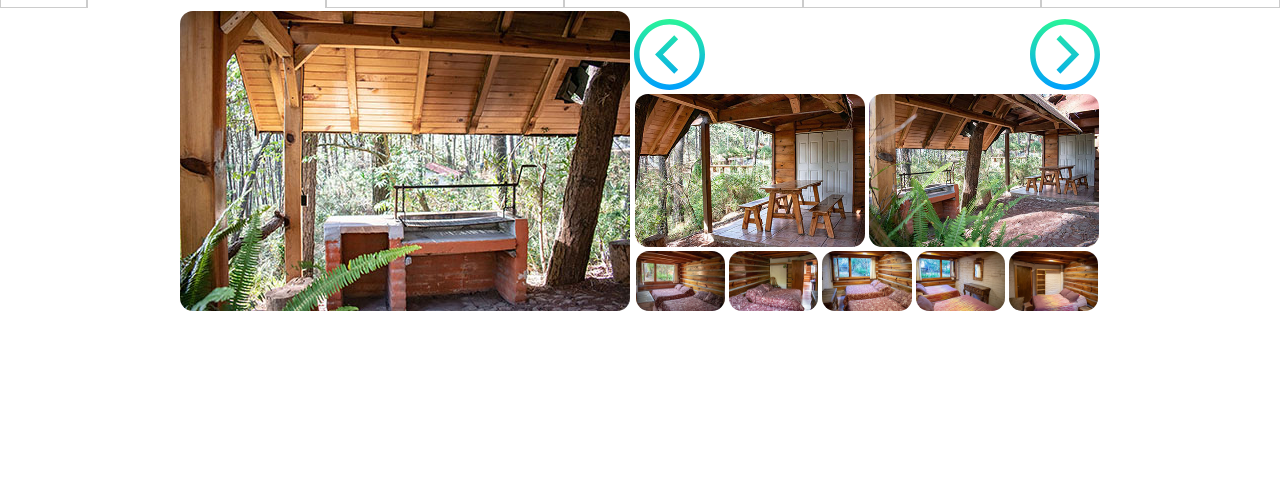
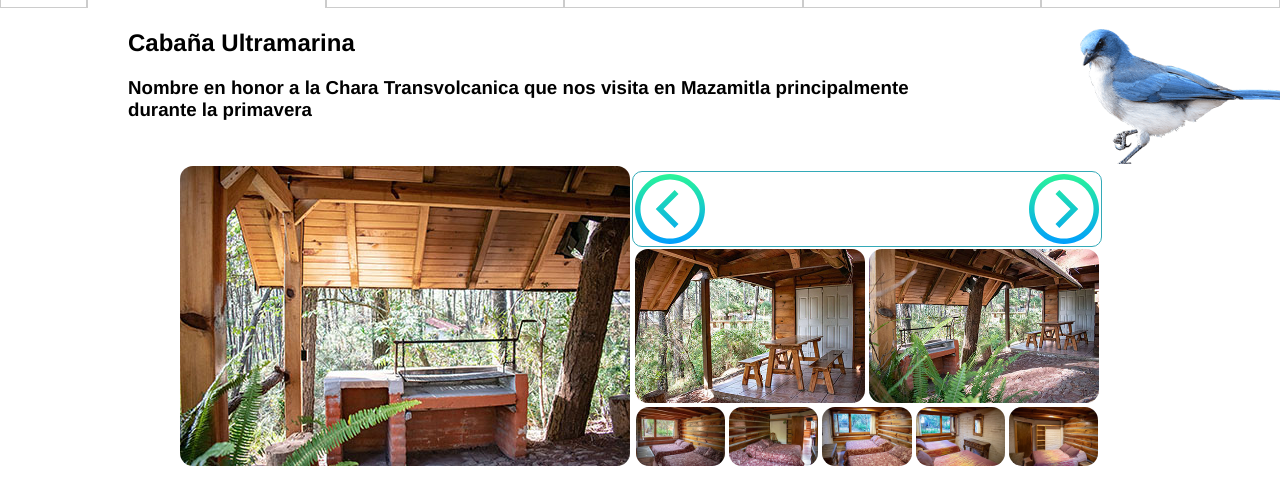
Before and after one commit to JoseCarM/Cima_Calidez, a plain HTML site: page Mas_detalles/Cabana1.html in a window 1280 px wide. Shown: the part 56-560 px from the top of the page. Drawn offline with Linux system fonts and the light colour scheme.

Commit message:
Animación de botones de Galeria y titulo de cabaña añadido
En el titulo se incluye una breve descripcion y la imagen del ave representante

```diff
--- a/Mas_detalles/Cabana1.html
+++ b/Mas_detalles/Cabana1.html
@@ -12,7 +12,7 @@
     <header>
         <Nav>
             <ul>
-                <!--Utilizo tag <a> en lugar de <li> para que todo el contenedor tenga ligado un hipervinulo y no solo el texto-->
+                <!--Utilizo tag <a> en lugar de <li> para que todo el contenedor tenga ligado un hipervinculo y no solo el texto-->
                 <a href="../index.html" id='logo'><img src="../recursos/logoSolo.png" alt=""></a>
                 <a id='tabActivo'>Ultramarina</a>
                 <a href="./Cabana2.html" id='tabOccidentalis'>Occidentalis</a>
@@ -23,27 +23,38 @@
         </Nav>
     </header>
     <main>
-        <section id='galeria'>
-            <section class="galeria" id="galPrimaria">
+        <section id="titulo">
+            <div id="textoTitulo">
+                <h1>Cabaña Ultramarina</h1>
+                <h3>Nombre en honor a la Chara Transvolcanica que nos visita en Mazamitla principalmente durante la primavera</h3>
+            </div>
+            <div id="imagenTitulo">
+                <img src="../recursos/Mas_detalles/Ultramarina/aphelocomaUltramarinaCompleto.png" alt="">
+            </div>
+        </section>
+        <section id="bloqueGaleria">
+            <div id='galeria'>
+                <div class="galeria" id="galPrimaria">
                     <img id="miniGaleria1" src="" alt="">
-            </section>
-            <section class="galeria" id="galSecundaria">
-                <section id="contenedorBotonesGaleria">
+                </div>
+                <div class="galeria" id="galSecundaria">
+                    <div id="contenedorBotonesGaleria">
                         <img class="botonesGaleria" id="botonGaleriaIzq" src="../recursos/Mas_detalles/botonGaleriaIzq.svg" alt="">
                         <img class="botonesGaleria" id="botonGaleriaDer" src="../recursos/Mas_detalles/botonGaleriaDer.svg" alt="">
-                </section>
-                <section class="subGaleria" id="subGal1">
+                    </div>
+                    <div class="subGaleria" id="subGal1">
                         <img id="miniGaleria2" src="" alt="">
                         <img id="miniGaleria3" src="" alt="">
-                </section>
-                <section class="subGaleria" id="subGal2">
+                    </div>
+                    <div class="subGaleria" id="subGal2">
                         <img id="miniGaleria4" src="" alt="">
                         <img id="miniGaleria5" src="" alt="">
                         <img id="miniGaleria6" src="" alt="">
                         <img id="miniGaleria7" src="" alt="">
                         <img id="miniGaleria8" src="" alt="">
-                </section>
-            </section>
+                    </div>
+                </div>
+            </div>
         </section>
     </main>
 </body>
--- a/Mas_detalles/Mas_detalles.css
+++ b/Mas_detalles/Mas_detalles.css
@@ -60,8 +60,31 @@ nav ul a {
 /* Termina diseño de todo en Header e inicia en Main */
 main {
     padding-top: 65px;
+}
+
+#titulo {
+    display: flex;
+}
+
+#textoTitulo {
+    padding: 0 10%;
+}
+
+#imagenTitulo {
+    display: flex;
+    align-items: flex-end;
+    flex-flow: row-reverse;
+}
+
+#imagenTitulo img{
+    padding-top: 20px;
+    width: 200px;
+}
+
+#bloqueGaleria {
     display: flex;
     justify-content: center;
+    align-items: center;
 }
 
 /* Inicia diseño de Galeria de fotos */
@@ -87,12 +110,20 @@ main {
     width: 100%;
 }
 
+#contenedorBotonesGaleria {
+    border: rgb(51, 170, 184) solid 1.5px;
+    border-radius: 10px;
+    box-sizing: border-box;
+    box-sizing: border-box;
+    max-height: 80px;
+    display: flex;
+    align-items: center;
+    justify-content: space-between;
+}
+
 .botonesGaleria{
     width: 15%;
-}
-
-#botonGaleriaDer {
-    float: right;
+    cursor: pointer;
 }
 
 #galSecundaria {
--- a/Mas_detalles/Mas_detalles.js
+++ b/Mas_detalles/Mas_detalles.js
@@ -50,9 +50,12 @@ renderGaleria(0); //indice 0 es el default de la galeria
 
 
 
-//Inicio de eventos onclick para botones de galeria
+//Inicio de eventos para botones de galeria
 let indice = 0;
 let botonesDeGaleria = [document.getElementById('botonGaleriaIzq'), document.getElementById('botonGaleriaDer')];
+
+botonesDeGaleria.forEach( boton => boton.onmousedown = () => event.target.style.width = '13%');
+botonesDeGaleria.forEach( boton => boton.onmouseup = () => event.target.style.width = '');
 
 botonesDeGaleria[0].onclick = () => {   //Boton para visualizar a la izquierda
     if (indice <= galeriaActivaSrc.length && indice >= 0){
@@ -72,4 +75,4 @@ botonesDeGaleria[1].onclick = () => {   //Boton para visualizar a la derecha
     }
     renderGaleria(indice);
 }
-//Fin de eventos onclick para botones de galeria
+//Fin de eventos para botones de galeria
```
Also changed, not shown: recursos/Mas_detalles/Ultramarina/aphelocomaUltramarinaCompleto.png (added). Lines whose indentation alone changed are shown as unchanged.
